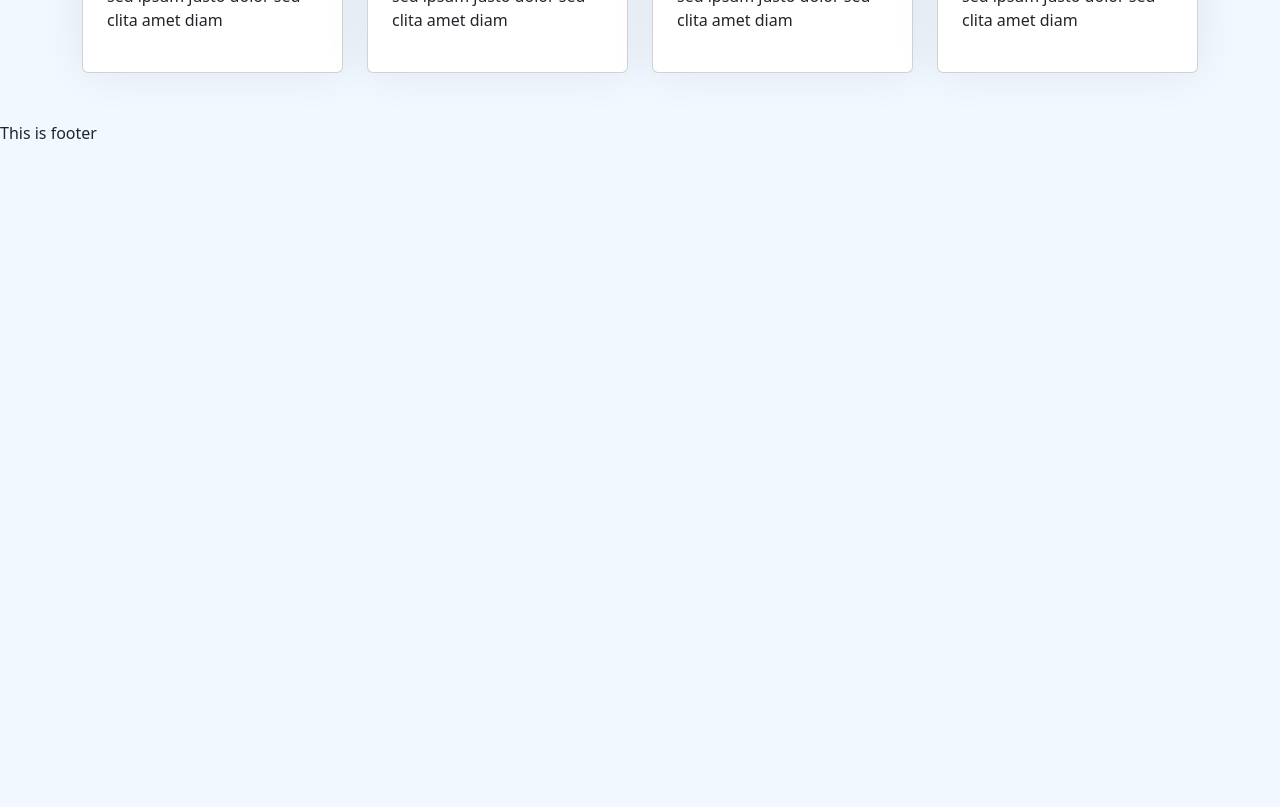
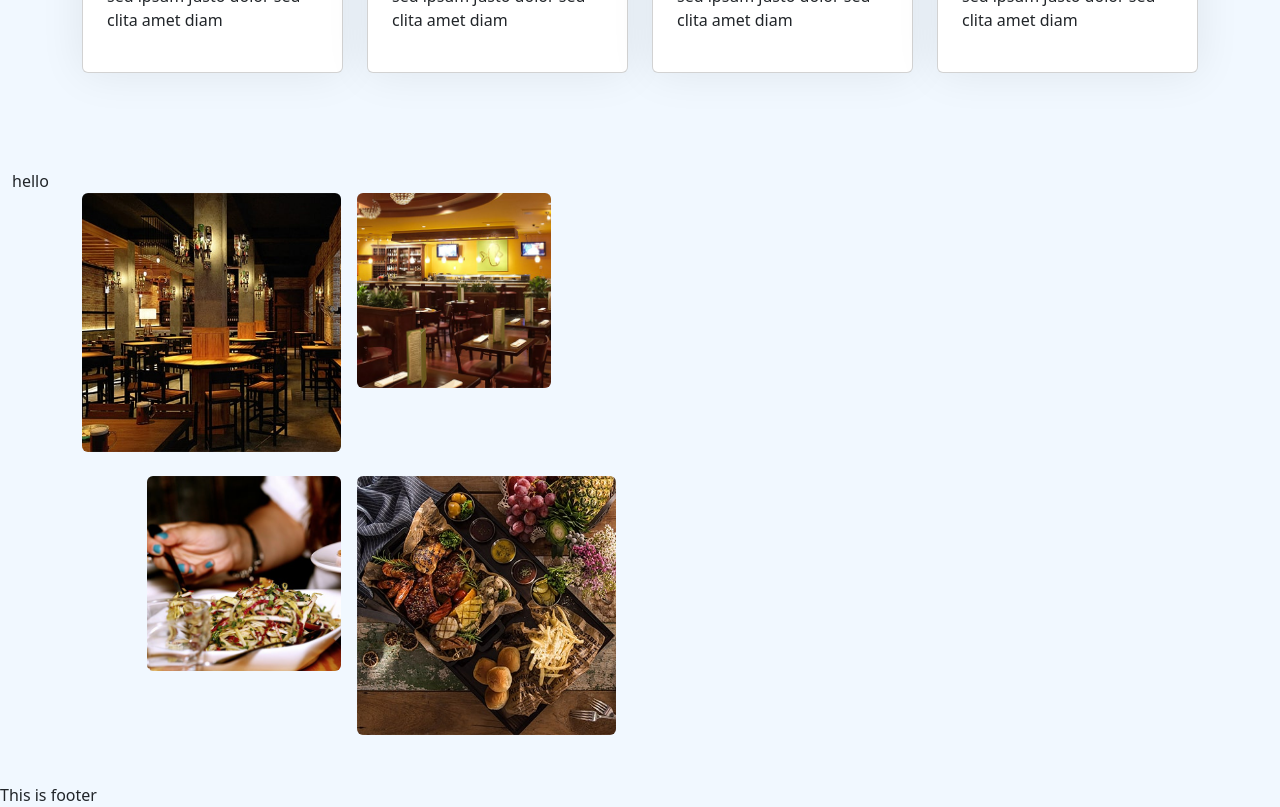
Before and after one commit to code-with-omar/react-restoran, a React (Vite) app: page / in a window 1280 px wide. Shown: the part 1200-2007 px from the top of the page. Before the commit the page ends 1345 px from the top, so only its background shows below. Built offline with nearby package versions, Linux system fonts and the light colour scheme.

Commit message:
Complete the left side of about section

```diff
--- a/src/components/Layout/Main.jsx
+++ b/src/components/Layout/Main.jsx
@@ -1,10 +1,12 @@
+import About from "../Shared/About/About";
 import Service from "../Shared/Service/Service";
 
 
 const Main = () => {
     return (
-        <div>
-           <Service></Service>
+        <div className="">
+            <Service></Service>
+            <About></About>
         </div>
     );
 };
--- a/src/components/Router/router.jsx
+++ b/src/components/Router/router.jsx
@@ -3,6 +3,7 @@ import { createBrowserRouter } from "react-router-dom";
 import Home from "../pages/Home/Home";
 import Main from "../Layout/Main";
 import Service from "../Shared/Service/Service";
+import About from "../Shared/About/About";
 
 const router = createBrowserRouter([
     {
@@ -16,6 +17,10 @@ const router = createBrowserRouter([
             {
                 path:"service",
                 element:<Service></Service>
+            },
+            {
+                path:"about",
+                element:<About></About>
             }
         ]
     },
--- /dev/null
+++ b/src/components/Shared/About/About.jsx
@@ -0,0 +1,23 @@
+import { Col, Container, Row } from "react-bootstrap";
+import aboutOne from "./../../../assets/about-1.jpg"
+import aboutTwo from "./../../../assets/about-2.jpg"
+import aboutThree from "./../../../assets/about-3.jpg"
+import aboutFour from "./../../../assets/about-4.jpg"
+import "./About.css"
+import AboutLeft from "./AboutLeft/AboutLeft.jsx";
+
+const About = () => {
+
+    return (
+        <section className="container-xxl py-5 about-wrap">
+            hello
+            <Container>
+                <Row className="g-5 service-container">
+                    <AboutLeft></AboutLeft>
+                </Row>
+            </Container>
+        </section>
+    );
+};
+
+export default About;
--- /dev/null
+++ b/src/components/Shared/About/AboutLeft/AboutLeft.jsx
@@ -0,0 +1,32 @@
+import { Card, Col, Row } from "react-bootstrap";
+import aboutOne from "./../../../../assets/about-1.jpg"
+import aboutTwo from "./../../../../assets/about-2.jpg"
+import aboutThree from "./../../../../assets/about-3.jpg"
+import aboutFour from "./../../../../assets/about-4.jpg"
+import "./AboutLeft.css"
+
+const AboutLeft = () => {
+
+    return (
+        <Col lg={6}>
+            <Row className="g-3">
+                <Col  className="text-start">
+                    <img src={aboutOne} alt="" className="img-fluid rounded w-100"/>
+                </Col>
+                <Col className="text-start">
+                    <img src={aboutTwo} alt="" className="img-fluid rounded w-75"/>
+                </Col>
+            </Row>
+            <Row className="g-3 mt-2">
+                <Col  className="text-end">
+                    <img src={aboutThree} alt="" className="img-fluid rounded w-75"/>
+                </Col>
+                <Col className="text-end">
+                    <img src={aboutFour} alt="" className="img-fluid rounded w-100"/>
+                </Col>
+            </Row>
+        </Col>
+    );
+};
+
+export default AboutLeft;
```
Also changed, not shown: src/components/Shared/About/AboutRight/AboutRight.jsx (added, +11 -0 lines), src/components/Shared/About/About.css (added), src/components/Shared/About/AboutLeft/AboutLeft.css (added), src/components/Shared/About/AboutRight/AboutRight.css (added).
